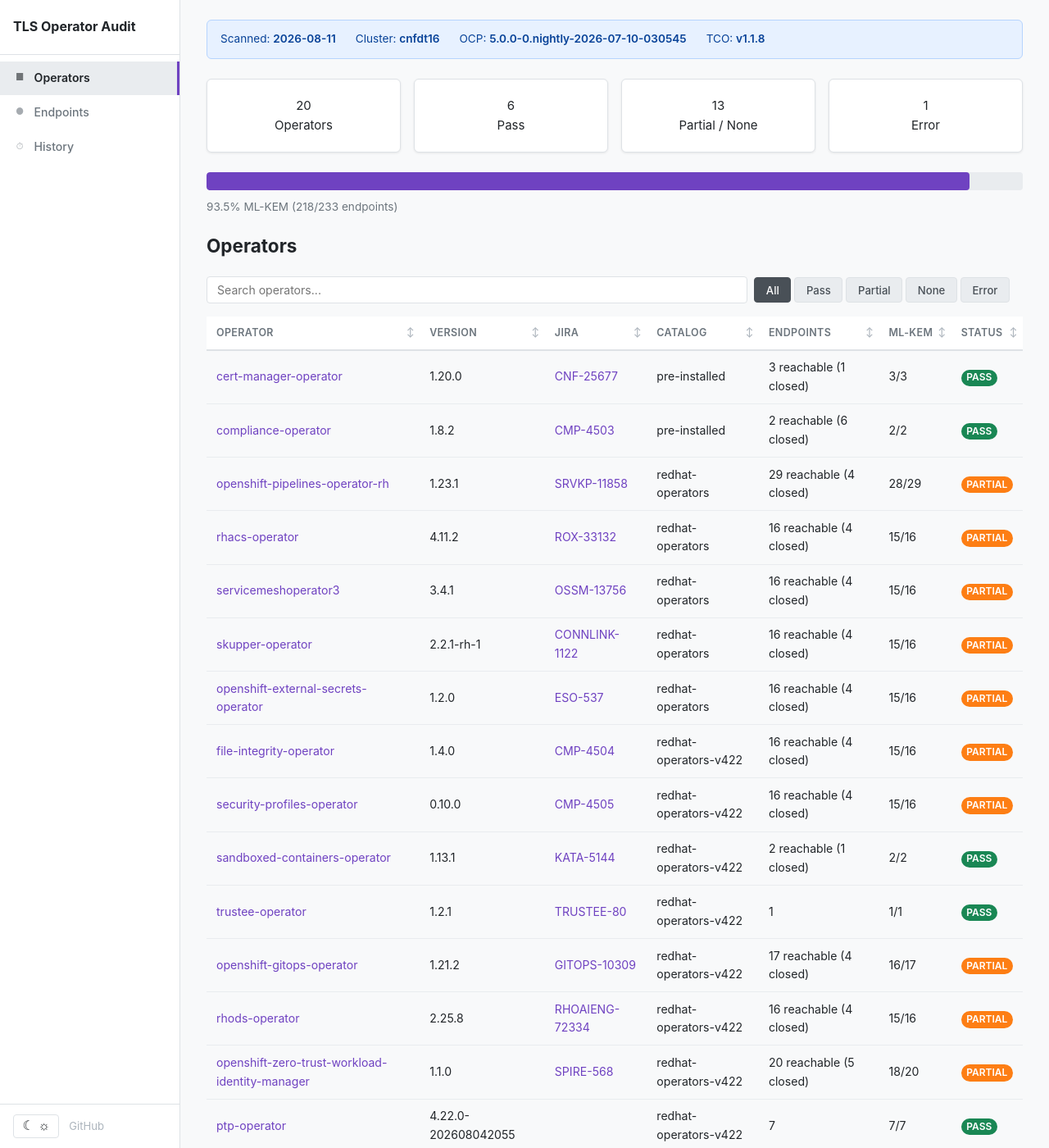
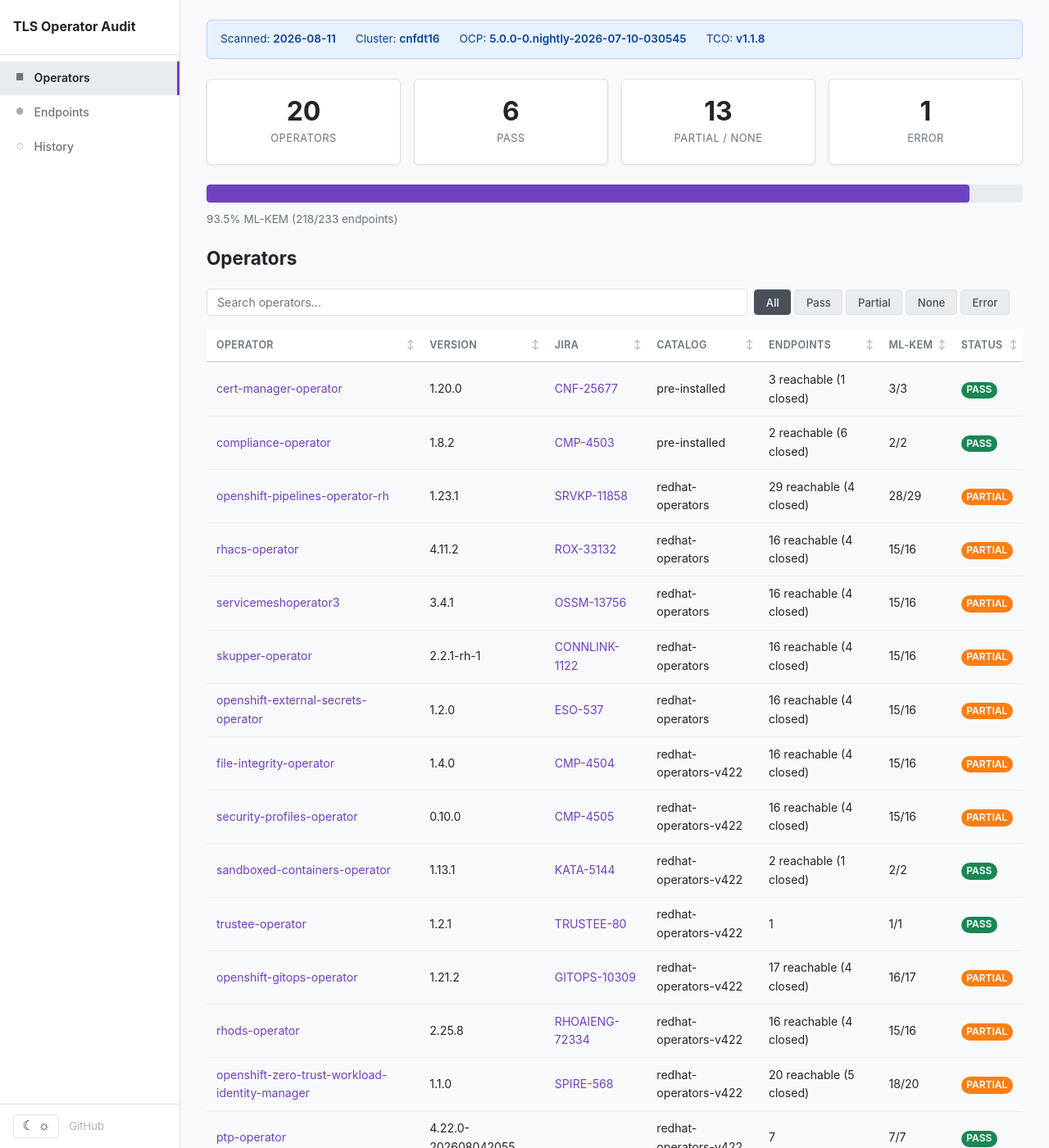
Before and after one commit to sebrandon1/tls-operator-audit, a Jekyll site: the page built from docs/index.md, in a window 1280 px wide and 1400 px high. Shown: the whole window at 82% size. Built offline with Jekyll 4.4.1, drawn with Linux system fonts in a browser that asks for light colours.

Commit message:
Fix bugs #30, #31, #35, #41: CSS class mismatches, missing bc dep, history dedup, --only validation (#44)
- Fix .card-number/.card-label CSS selectors to match template class names (#30)
- Add bc to require_cmd check in export-dashboard.sh (#31)
- Deduplicate scan-history.json by scan_date+cluster on re-export (#35)
- Error with available operators list when --only matches nothing (#41)

Closes #30, closes #31, closes #35, closes #41

```diff
--- a/docs/assets/css/style.css
+++ b/docs/assets/css/style.css
@@ -300,7 +300,7 @@
   transition: background-color 0.3s, border-color 0.3s;
 }
 
-.summary-cards .card .number {
+.summary-cards .card .card-number {
   display: block;
   font-size: 2rem;
   font-weight: 700;
@@ -308,7 +308,7 @@
   color: var(--text-primary);
 }
 
-.summary-cards .card .label {
+.summary-cards .card .card-label {
   display: block;
   font-size: 0.8rem;
   color: var(--text-secondary);
```
Also changed, not shown: 2 other files.
